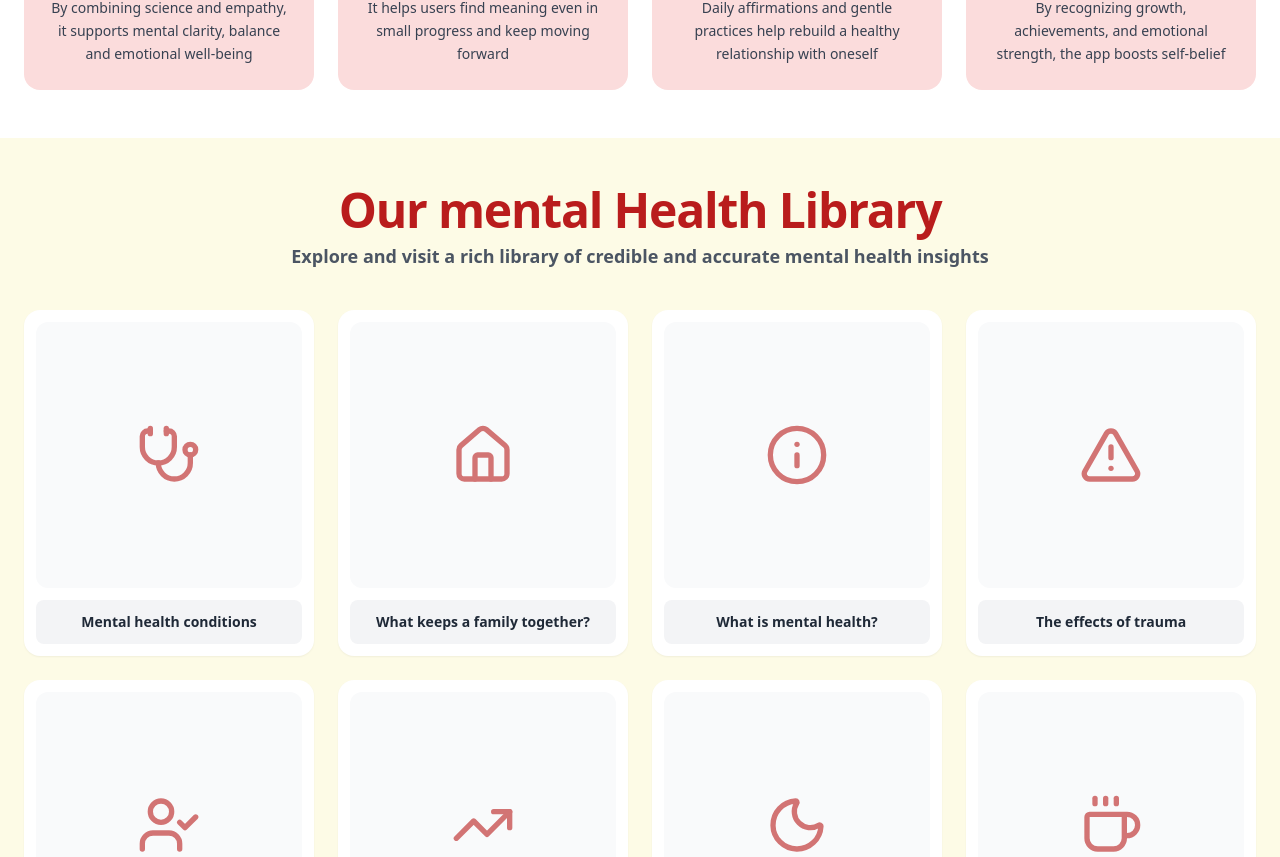
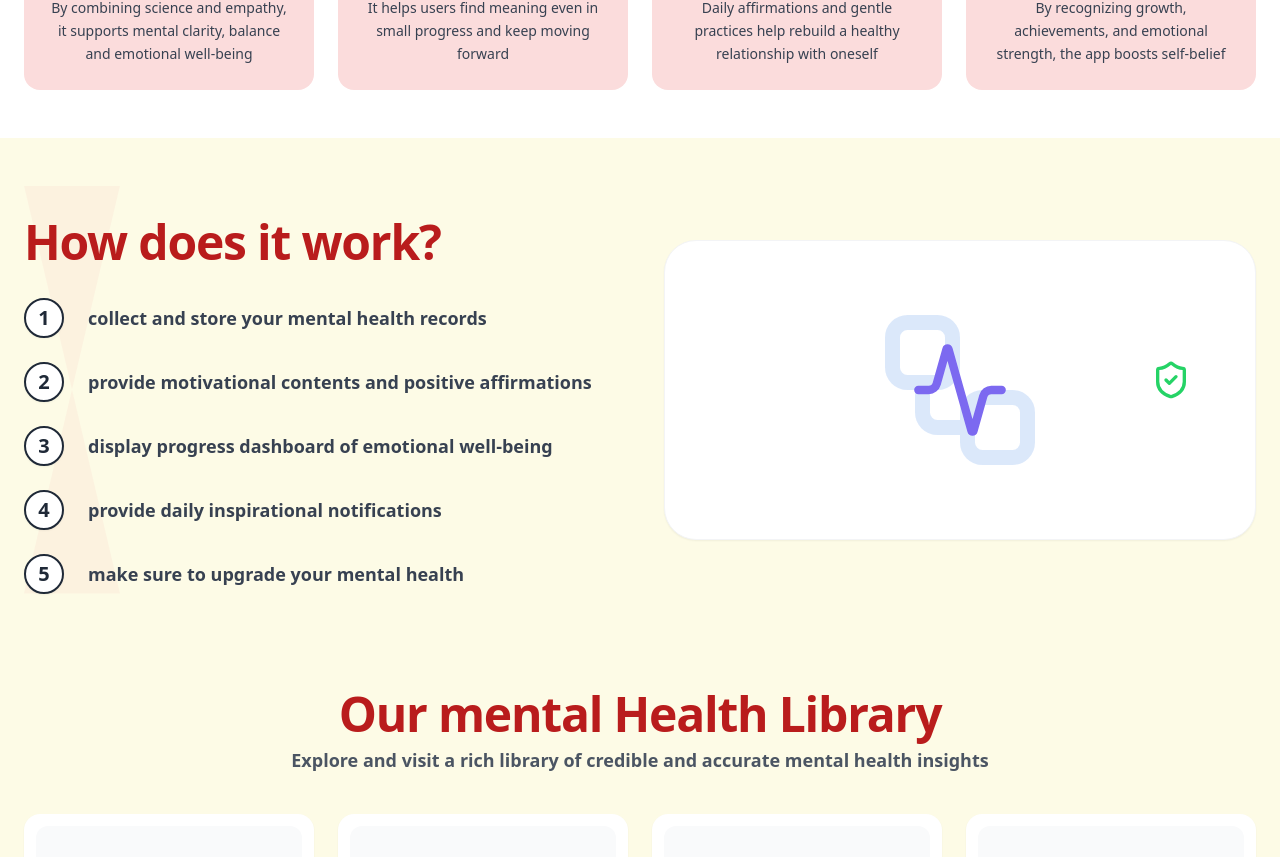
Before and after one commit to FAHIM2031/MonoSporshoo, a React (Vite) app: page / in a window 1280 px wide. Shown: the part 1273-2130 px from the top of the page. Built offline with nearby package versions, Linux system fonts and the light colour scheme.

Commit message:
update upper library part

```diff
--- a/components/FrontPage.tsx
+++ b/components/FrontPage.tsx
@@ -134,6 +134,42 @@ const FrontPage: React.FC<FrontPageProps> = ({ onLogin, onSignup }) => {
   </div>
 </section>
 
+  {/* How it works Section */}
+      <section className="py-12 max-w-7xl mx-auto px-6 grid grid-cols-1 md:grid-cols-2 gap-12 items-center">
+        <div className="space-y-8 relative">
+          {/* Hourglass Background Shape */}
+          <div className="absolute left-0 top-0 w-24 h-full opacity-10 pointer-events-none hidden md:block">
+            <div className="w-full h-1/2 bg-[#f4a7a7]" style={{ clipPath: 'polygon(0 0, 100% 0, 50% 100%)' }}></div>
+            <div className="w-full h-1/2 bg-[#f4a7a7]" style={{ clipPath: 'polygon(50% 0, 0 100%, 100% 100%)' }}></div>
+          </div>
+
+          <h2 className="text-3xl md:text-5xl font-black text-[#b91c1c] tracking-tight relative z-10">How does it work?</h2>
+          <div className="space-y-6 relative z-10">
+            {[
+              "collect and store your mental health records",
+              "provide motivational contents and positive affirmations",
+              "display progress dashboard of emotional well-being",
+              "provide daily inspirational notifications",
+              "make sure to upgrade your mental health"
+            ].map((step, i) => (
+              <div key={i} className="flex items-center space-x-6 group">
+                <div className="w-10 h-10 bg-white border-2 border-gray-800 rounded-full flex items-center justify-center text-xl font-black shrink-0 group-hover:bg-gray-800 group-hover:text-white transition shadow-sm">
+                  {i + 1}
+                </div>
+                <p className="text-lg font-bold text-gray-700">{step}</p>
+              </div>
+            ))}
+          </div>
+        </div>
+        <div className="bg-white p-6 rounded-[2rem] shadow-sm border border-gray-100 flex items-center justify-center min-h-[300px]">
+          <div className="relative w-full h-full flex items-center justify-center">
+            <Workflow size={180} className="text-[#a7c7f4] opacity-40 absolute" />
+            <Activity size={100} className="text-[#7c69f0] relative z-10" />
+            <ShieldCheck size={40} className="text-[#25d366] absolute bottom-10 right-10" />
+          </div>
+        </div>
+      </section>
+
       {/* Library Section */}
       <section className="bg-[#fdfbe6] py-12">
         <div className="max-w-7xl mx-auto px-6 text-center space-y-2 mb-10">
```
